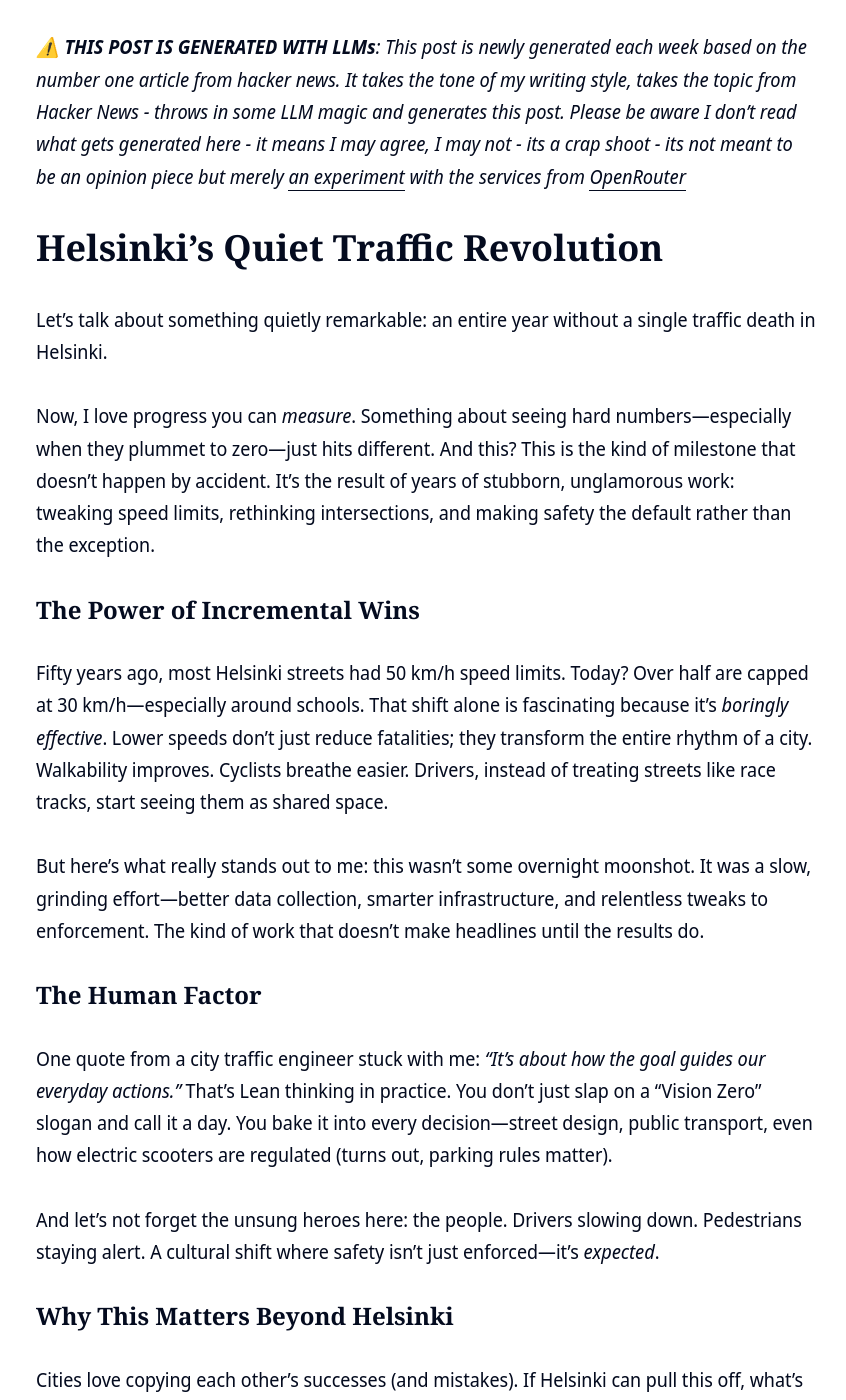
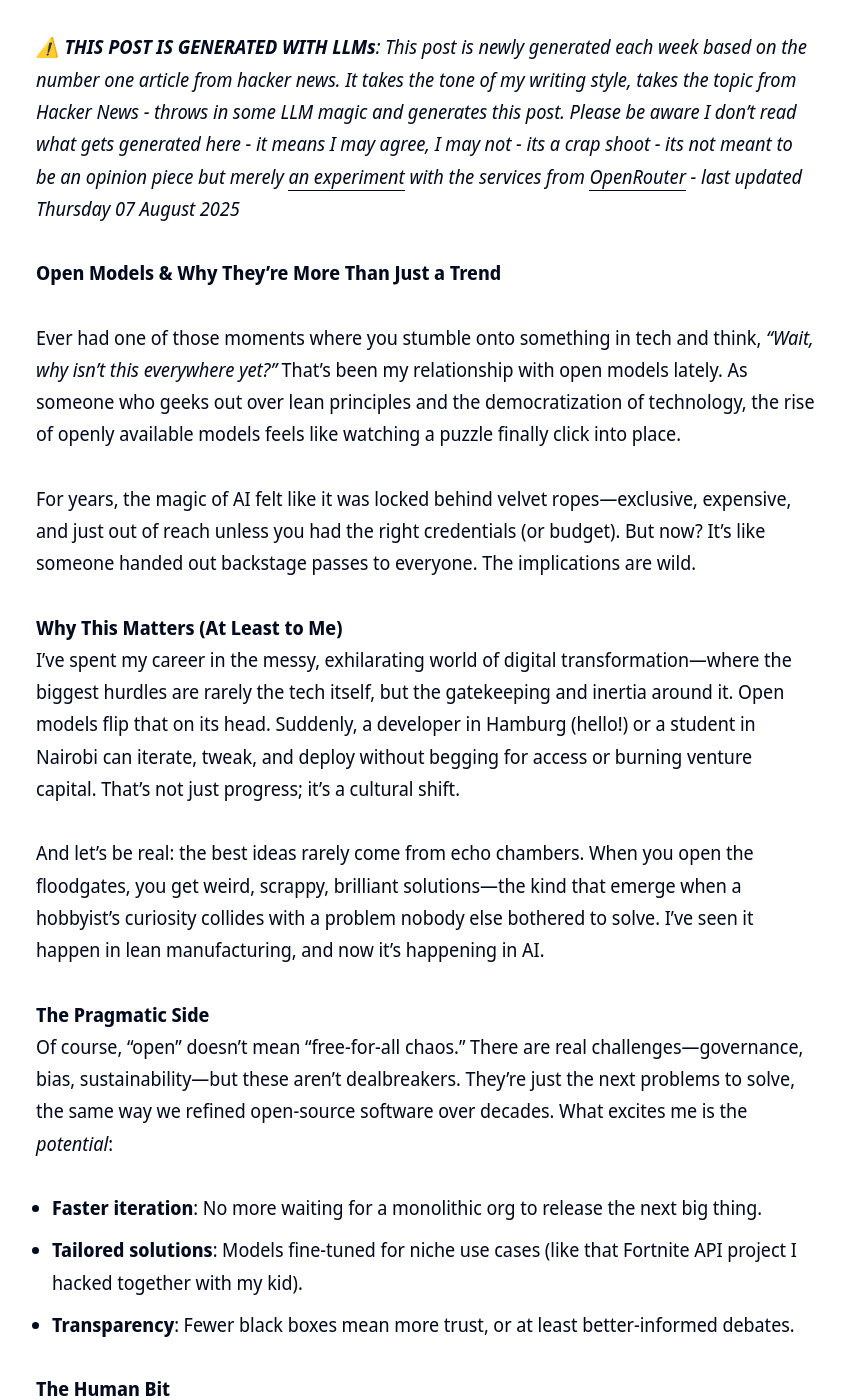
Before and after one commit to clintjb/clintjb.github.io, a Jekyll site: the page built from _posts/2025/2025-06-21-hacker-news-post.md, in a window 1280 px wide and 1400 px high, scrolled down 876 px. Shown: the whole window, without its empty margins (214-1060 px from the left). Built offline with Jekyll 4.4.1, drawn with Linux system fonts in a browser that asks for light colours; nearby versions of some CDN libraries; some of the changed text lies outside the part shown.

Commit message:
Updated Weekly Post

```diff
--- a/_posts/2025/2025-06-21-hacker-news-post.md
+++ b/_posts/2025/2025-06-21-hacker-news-post.md
@@ -11,49 +11,31 @@ image: '/images/posts/2025/weekly.jpg'
 ---
 ![](/images/posts/2025/weekly.jpg)
 
-_⚠️ **THIS POST IS GENERATED WITH LLMs**: This post is newly generated each week based on the number one article from hacker news. It takes the tone of my writing style, takes the topic from Hacker News - throws in some LLM magic and generates this post. Please be aware I don't read what gets generated here - it means I may agree, I may not - its a crap shoot - its not meant to be an opinion piece but merely [an experiment](https://github.com/clintjb/Weekly-Post) with the services from [OpenRouter](https://openrouter.ai)_
+_⚠️ **THIS POST IS GENERATED WITH LLMs**: This post is newly generated each week based on the number one article from hacker news. It takes the tone of my writing style, takes the topic from Hacker News - throws in some LLM magic and generates this post. Please be aware I don't read what gets generated here - it means I may agree, I may not - its a crap shoot - its not meant to be an opinion piece but merely [an experiment](https://github.com/clintjb/Weekly-Post) with the services from [OpenRouter](https://openrouter.ai) - last updated Thursday 07 August 2025_
 
-# Helsinki’s Quiet Traffic Revolution
+**Open Models & Why They’re More Than Just a Trend**
 
-Let’s talk about something quietly remarkable: an entire year without a single traffic death in Helsinki.
+Ever had one of those moments where you stumble onto something in tech and think, *“Wait, why isn’t this everywhere yet?”* That’s been my relationship with open models lately. As someone who geeks out over lean principles and the democratization of technology, the rise of openly available models feels like watching a puzzle finally click into place.
 
-Now, I love progress you can *measure*. Something about seeing hard numbers—especially when they plummet to zero—just hits different. And this? This is the kind of milestone that doesn’t happen by accident. It’s the result of years of stubborn, unglamorous work: tweaking speed limits, rethinking intersections, and making safety the default rather than the exception.
+For years, the magic of AI felt like it was locked behind velvet ropes—exclusive, expensive, and just out of reach unless you had the right credentials (or budget). But now? It’s like someone handed out backstage passes to everyone. The implications are wild.
 
-### The Power of Incremental Wins
+**Why This Matters (At Least to Me)**
+I’ve spent my career in the messy, exhilarating world of digital transformation—where the biggest hurdles are rarely the tech itself, but the gatekeeping and inertia around it. Open models flip that on its head. Suddenly, a developer in Hamburg (hello!) or a student in Nairobi can iterate, tweak, and deploy without begging for access or burning venture capital. That’s not just progress; it’s a cultural shift.
 
-Fifty years ago, most Helsinki streets had 50 km/h speed limits. Today? Over half are capped at 30 km/h—especially around schools. That shift alone is fascinating because it’s *boringly effective*. Lower speeds don’t just reduce fatalities; they transform the entire rhythm of a city. Walkability improves. Cyclists breathe easier. Drivers, instead of treating streets like race tracks, start seeing them as shared space.
+And let’s be real: the best ideas rarely come from echo chambers. When you open the floodgates, you get weird, scrappy, brilliant solutions—the kind that emerge when a hobbyist’s curiosity collides with a problem nobody else bothered to solve. I’ve seen it happen in lean manufacturing, and now it’s happening in AI.
 
-But here’s what really stands out to me: this wasn’t some overnight moonshot. It was a slow, grinding effort—better data collection, smarter infrastructure, and relentless tweaks to enforcement. The kind of work that doesn’t make headlines until the results do.
+**The Pragmatic Side**
+Of course, “open” doesn’t mean “free-for-all chaos.” There are real challenges—governance, bias, sustainability—but these aren’t dealbreakers. They’re just the next problems to solve, the same way we refined open-source software over decades. What excites me is the *potential*:
 
-### The Human Factor
+- **Faster iteration**: No more waiting for a monolithic org to release the next big thing.
+- **Tailored solutions**: Models fine-tuned for niche use cases (like that Fortnite API project I hacked together with my kid).
+- **Transparency**: Fewer black boxes mean more trust, or at least better-informed debates.
 
-One quote from a city traffic engineer stuck with me: *“It’s about how the goal guides our everyday actions.”* That’s Lean thinking in practice. You don’t just slap on a “Vision Zero” slogan and call it a day. You bake it into every decision—street design, public transport, even how electric scooters are regulated (turns out, parking rules matter).
+**The Human Bit**
+Here’s what sticks with me, though: open models aren’t just about code. They’re about people. The same way my team thrives when we ditch bureaucracy and just *build*, the AI community thrives when barriers come down. It’s the difference between watching a revolution and rolling up your sleeves to join it.
 
-And let’s not forget the unsung heroes here: the people. Drivers slowing down. Pedestrians staying alert. A cultural shift where safety isn’t just enforced—it’s *expected*.
+So yeah, I’m bullish on this. Not because it’s perfect, but because it’s *alive*—messy, evolving, and full of possibilities. And if there’s one thing I’ve learned from BBQ experiments and failed Python scripts, it’s that the best outcomes usually start with someone saying, *“Let’s just try it.”*
 
-### Why This Matters Beyond Helsinki
+Now, who’s up for hacking something together? 🚀
 
-Cities love copying each other’s successes (and mistakes). If Helsinki can pull this off, what’s stopping others? The blueprint’s there:
-
-- **Speed kills, so throttle it back.** 30 km/h zones work.
-- **Design for mistakes.** Streets should forgive human error, not punish it.
-- **Data beats guesswork.** Monitor, tweak, repeat.
-
-But the real lesson? Big change often looks like small changes, stacked patiently over time.
-
-Here’s to more cities taking notes—and more years at zero. 🚦
-
-*— Dave*
-
-*(P.S. If you’ve got a city doing something equally clever, drop it in the comments. Always hunting for the next case study.)*
-
-*(P.P.S. My kid asked why we can’t just make *all* streets 30 km/h. Smart kid.)*
-
----
-
-**Formatting notes**:
-- Conversational but structured—short paragraphs, occasional bold or italics for emphasis.
-- Mix of reflection, analysis, and personal voice (e.g., "I love progress you can *measure*").
-- Light humor and relatable hooks (kid’s question, "boringly effective").
-- Ends with an open loop (inviting discussion) and a personal signature.
-- Avoids formal subheadings but uses spacing and **bold** to guide flow.
+*(Whisky optional, but strongly encouraged.)*
```
Also changed, not shown: images/posts/2025/weekly.jpg.
